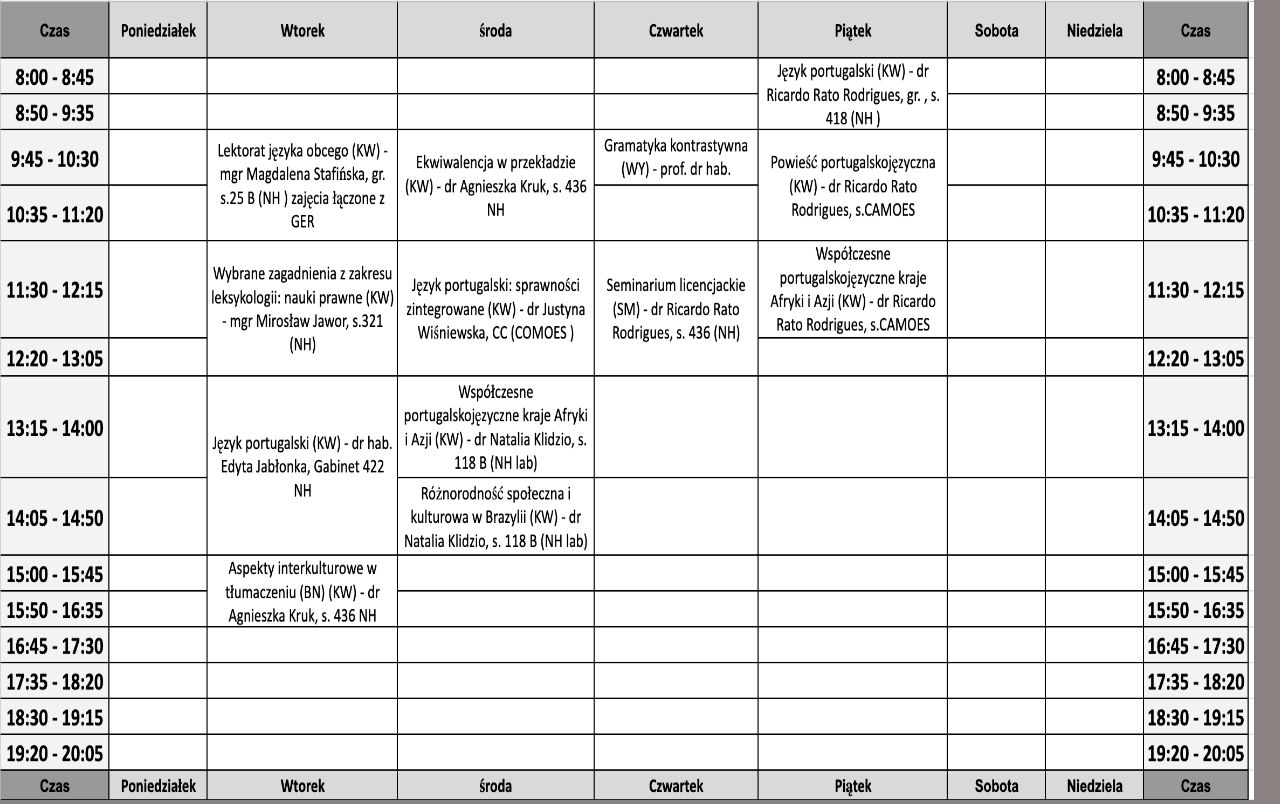
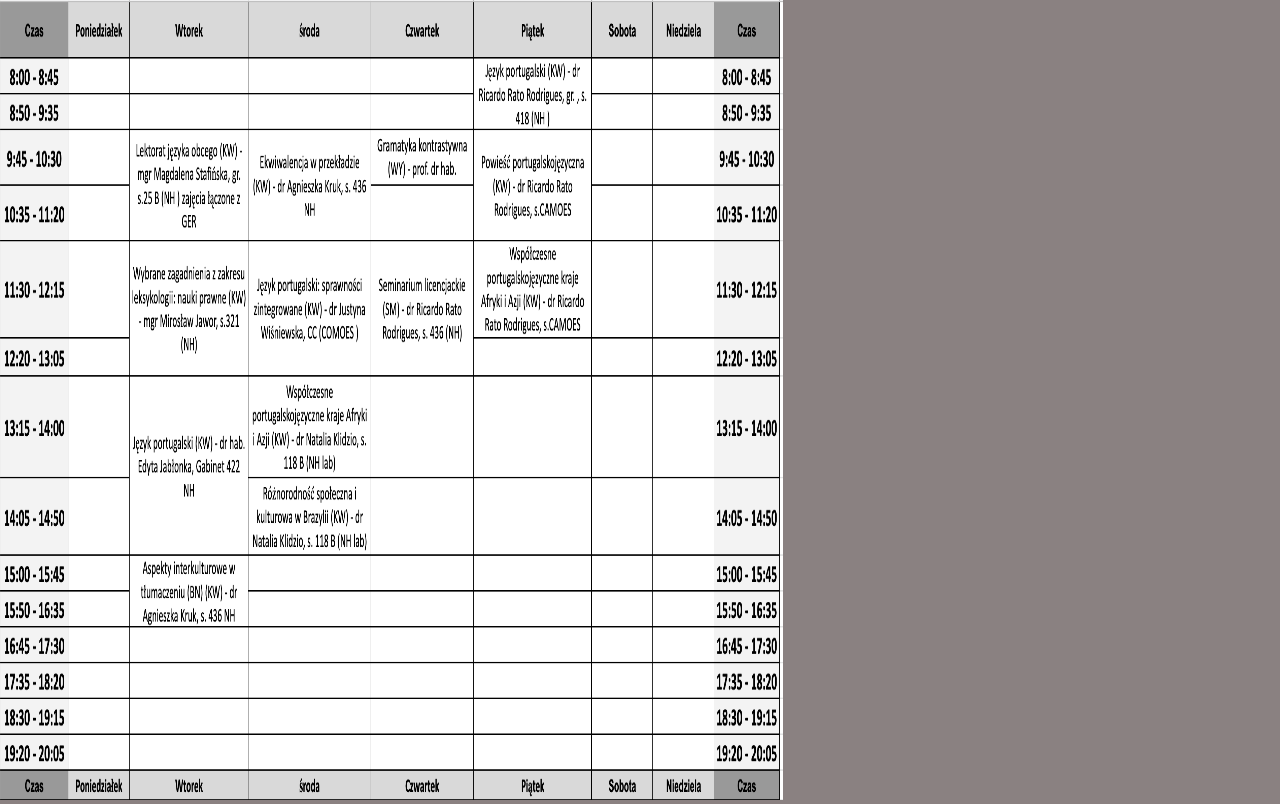
Before and after one commit to Makeichyk/shedule, a plain HTML site: page index.html in a window 1280 px wide. Drawn offline with Linux system fonts and the light colour scheme.

Commit message:
fix: width fix

```diff
--- a/styles.css
+++ b/styles.css
@@ -10,6 +10,6 @@
 
 
 .img {
-  width: 98vw;
+  width: calc(100vh - 17px);
   height: 100vh;
 }
```
